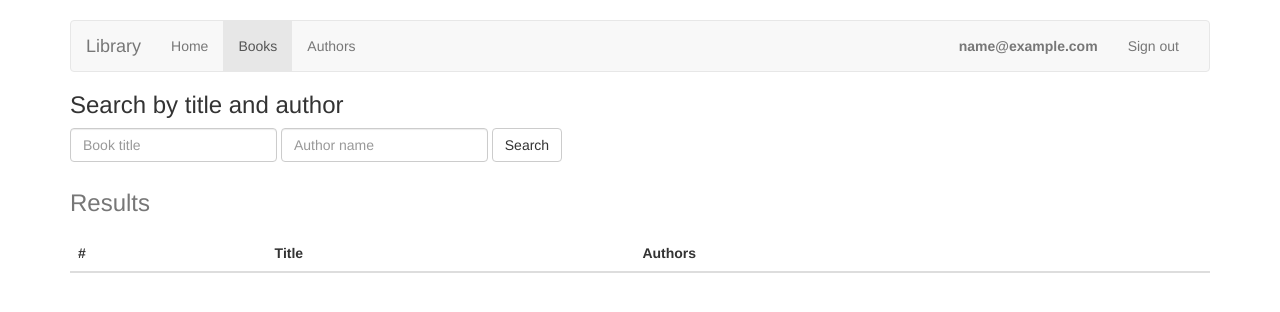
After one commit to roganov/library-promua, a Flask app: page /books in a window 1280 px wide. The commit adds this page. Shown: the top 312 px of the page. Run offline with Flask 2, Linux system fonts and the light colour scheme; the visitor is signed in with stand-in values (Sample User, id 1); data comes from the database, SQL or seed files in the repository; data that the repository does not hold is empty; some libraries are stand-ins or nearby versions.

Commit message:
Add searchable books list.

```diff
--- a/library/models.py
+++ b/library/models.py
@@ -21,8 +21,8 @@ class Book(db.Model):
     title = db.Column(db.String)
 
     authors = db.relationship('Author', secondary='book_author',
-                              backref=db.backref('books', lazy='dynamic'),
-                              lazy='dynamic')
+                              backref=db.backref('books', lazy='dynamic')
+                              )
 
     def __unicode__(self):
         return self.title
@@ -40,6 +40,13 @@ def replace_authors(book, author_ids):
     book.authors = authors
     return book
 
+def find_books(title, author_name):
+    res = Book.query.order_by('id')
+    if title:
+        res = res.filter(Book.title == title)
+    if author_name:
+        res = res.filter(Book.authors.any(Author.name == author_name))
+    return res.options(db.joinedload(Book.authors))
 
 class User(UserMixin, db.Model):
     id = db.Column(db.Integer, primary_key=True)
--- a/library/views.py
+++ b/library/views.py
@@ -4,6 +4,7 @@ from flask.ext.login import login_user, logout_user, login_required
 from app import app, login_manager
 
 from .forms import LoginForm
+from .models import find_books
 
 
 @app.route('/')
@@ -23,3 +24,11 @@ def login():
 def logout():
     logout_user()
     return redirect(request.args.get('next') or url_for('index'))
+
+@app.route("/books")
+@login_required
+def books_view():
+    title = request.args.get('title', '').strip()
+    author_name = request.args.get('author', '').strip()
+    books = find_books(title, author_name)
+    return render_template('books.html', books=books)
--- a/templates/_base.html
+++ b/templates/_base.html
@@ -36,7 +36,7 @@
           <div id="navbar" class="navbar-collapse collapse">
             <ul class="nav navbar-nav">
               <li {% if request.url_rule.endpoint == 'index' %}class="active" {% endif %}><a href="{{ url_for('index') }}">Home</a></li>
-              <li {% if request.url_rule.endpoint == 'books_view' %}class="active" {% endif %}><a href="#">Books</a></li>
+              <li {% if request.url_rule.endpoint == 'books_view' %}class="active" {% endif %}><a href="{{ url_for('books_view') }}">Books</a></li>
               <li {% if request.url_rule.endpoint == 'authors_view' %}class="active" {% endif %}><a href="#">Authors</a></li>
             </ul>
             <ul class="nav navbar-nav navbar-right">
--- /dev/null
+++ b/templates/books.html
@@ -0,0 +1,51 @@
+{% extends '_base.html' %}
+{% block content %}
+  <div class="">
+    <h3>Search by title and author</h3>
+
+    <form class="form-inline">
+      <div class="form-group">
+        <label class="sr-only" for="title">Book title</label>
+        <input type="text" class="form-control" name="title" id="title" placeholder="Book title" value="{{ request.args.get('title', '') }}">
+      </div>
+      <div class="form-group">
+        <label class="sr-only" for="name">Author name</label>
+        <input type="text" class="form-control" id="name" name="author" placeholder="Author name" value="{{ request.args.get('author', '') }}">
+      </div>
+      <button type="submit" class="btn btn-default">Search</button>
+    </form>
+  </div>
+  <table class="table">
+    <caption><h3>Results</h3></caption>
+    <thead>
+    <tr>
+      <th>#</th>
+      <th>
+        Title
+      </th>
+      <th>
+        Authors
+      </th>
+    </tr>
+    </thead>
+    {% for book in books %}
+    <tr>
+      <td scope="row">
+        {{ loop.index }}
+      </td>
+      <td>
+        {{ book.title }}
+      </td>
+      <td>
+        <ul class="list-unstyled">
+          {% for author in book.authors %}
+          <li>
+            {{ author.name }}
+          </li>
+          {% endfor %}
+        </ul>
+      </td>
+    </tr>
+    {% endfor %}
+  </table>
+{% endblock %}
```
Also changed, not shown: static/style.css (line endings or trailing spaces).
